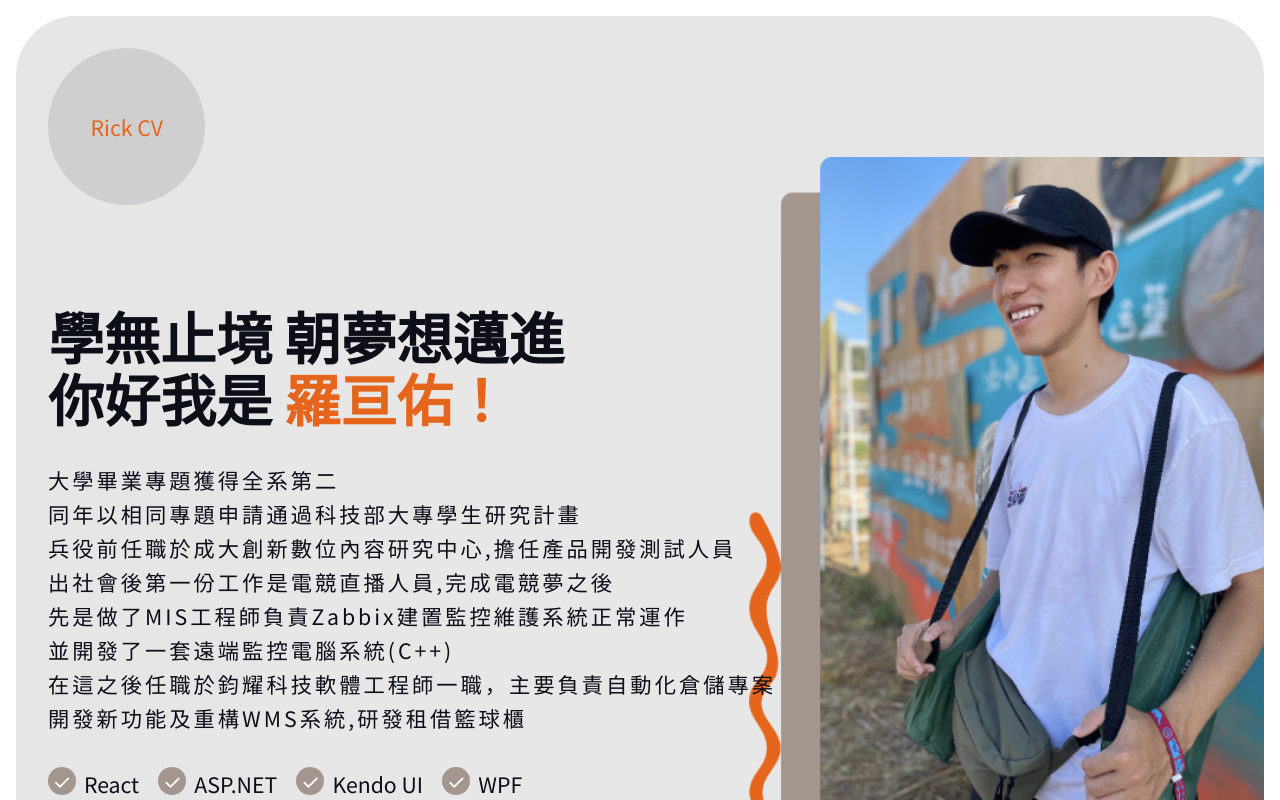
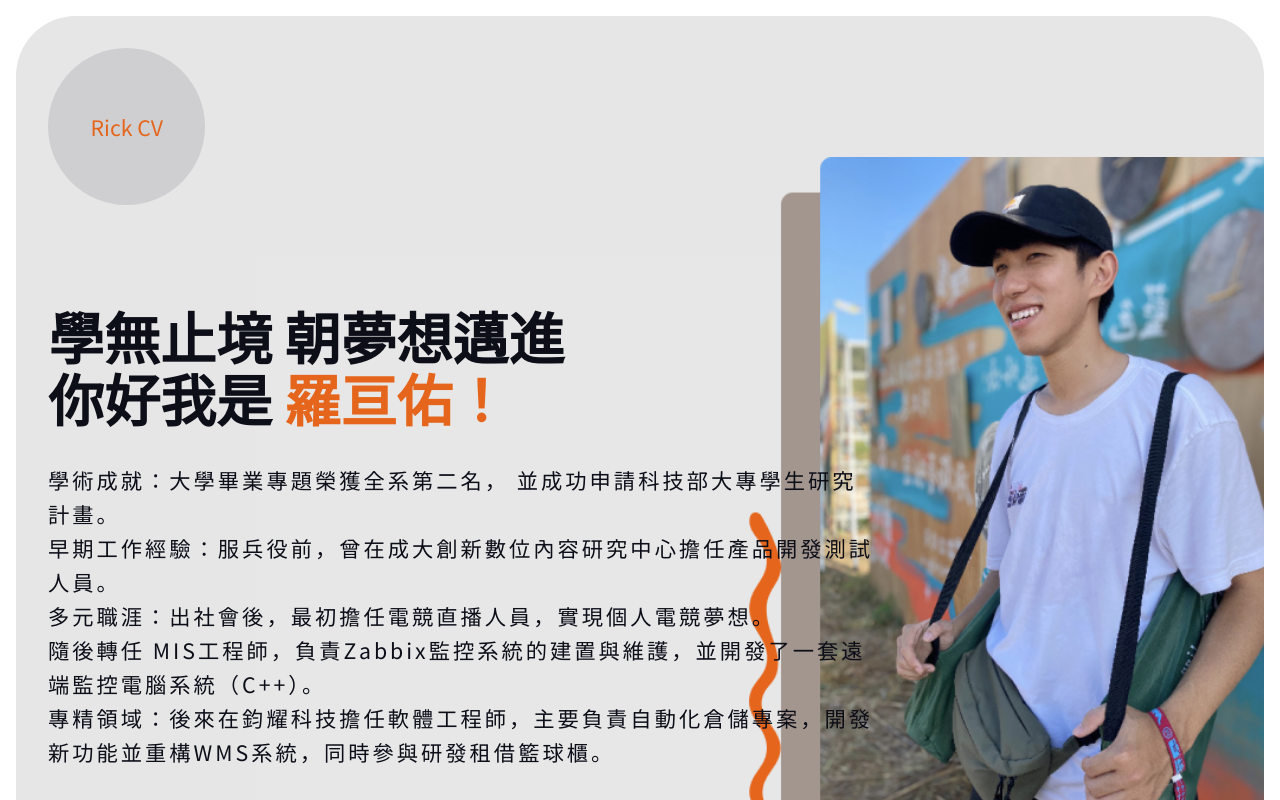
Before and after one commit to rickluo94/personal, a React (Create React App) app: page / in a window 1280 px wide. Shown: the top 800 px of the page. Built offline with nearby package versions, Linux system fonts and the light colour scheme.

Commit message:
[modify] 個人摘要

```diff
--- a/src/App.js
+++ b/src/App.js
@@ -33,21 +33,15 @@ function App() {
               <span className={"ff-sans-cond text-accent"}>羅亘佑！</span>
             </h1>
             <p className={"intro-p an-intro-p"}>
-              大學畢業專題獲得全系第二
+              學術成就：大學畢業專題榮獲全系第二名， 並成功申請科技部大專學生研究計畫。
               <br />
-              同年以相同專題申請通過科技部大專學生研究計畫
+              早期工作經驗：服兵役前，曾在成大創新數位內容研究中心擔任產品開發測試人員。
               <br />
-              兵役前任職於成大創新數位內容研究中心,擔任產品開發測試人員
+              多元職涯：出社會後，最初擔任電競直播人員，實現個人電競夢想。
               <br />
-              出社會後第一份工作是電競直播人員,完成電競夢之後
+              隨後轉任 MIS工程師，負責Zabbix監控系統的建置與維護，並開發了一套遠端監控電腦系統（C++）。
               <br />
-              先是做了MIS工程師負責Zabbix建置監控維護系統正常運作
-              <br />
-              並開發了一套遠端監控電腦系統(C++)
-              <br />
-              在這之後任職於鈞耀科技軟體工程師一職，主要負責自動化倉儲專案
-              <br />
-              開發新功能及重構WMS系統,研發租借籃球櫃
+              專精領域：後來在鈞耀科技擔任軟體工程師，主要負責自動化倉儲專案，開發新功能並重構WMS系統，同時參與研發租借籃球櫃。
             </p>
             <div className={"usp-wrapper"}>
               <div className={"usp-item"}>
```
